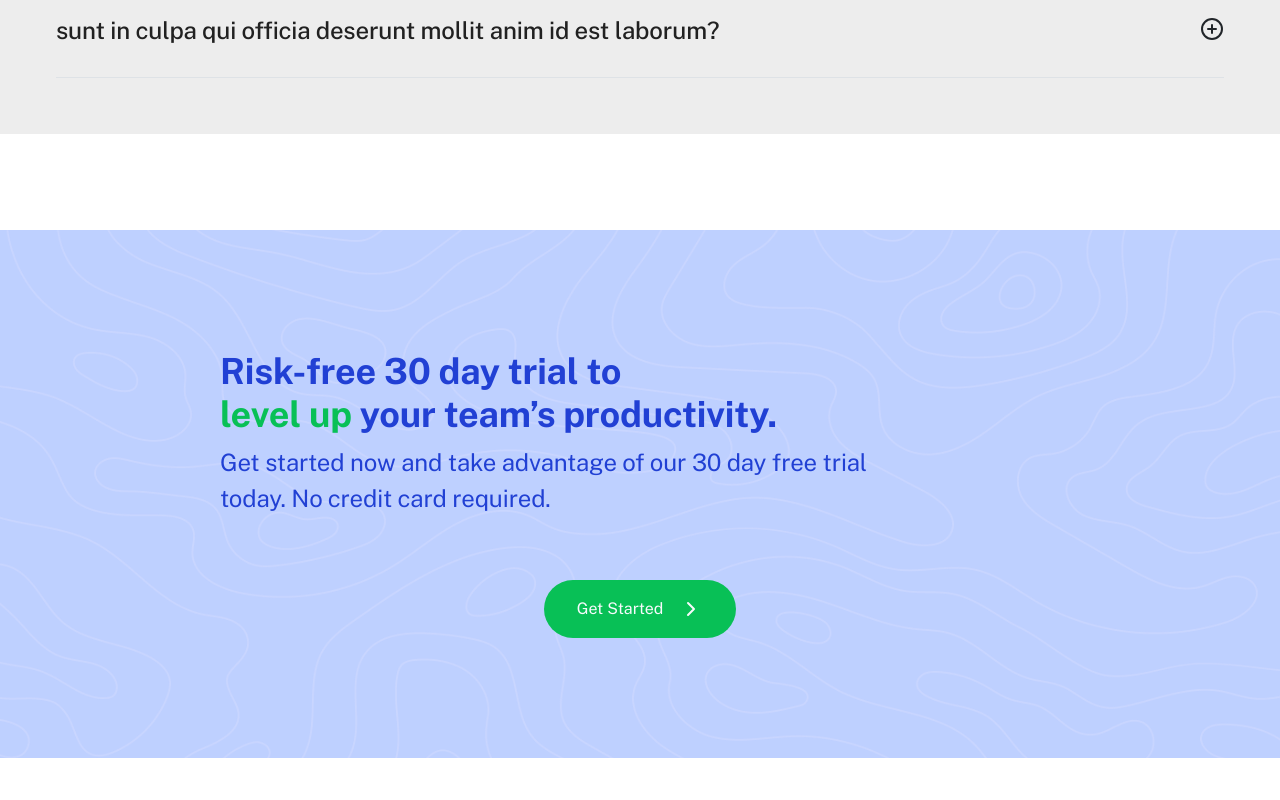
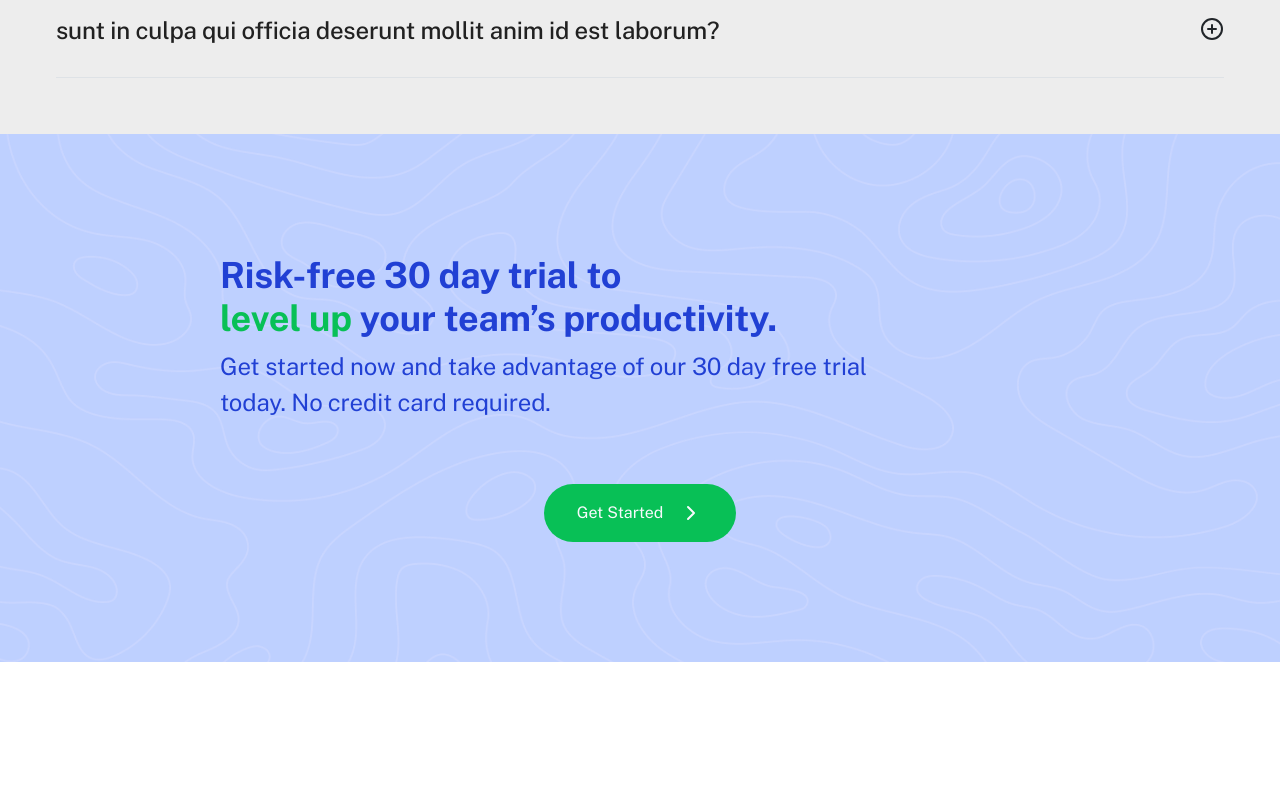
Before and after one commit to MrAghaei/7host-interveiw-task, a Next.js app: page / in a window 1280 px wide. Shown: the part 5440-6240 px from the top of the page. Built offline with nearby package versions, Linux system fonts and the light colour scheme.

Commit message:
[#23-FIX] fix FAQ and cta space (#25)

```diff
--- a/src/(Components)/CallToAction/CallToAction.tsx
+++ b/src/(Components)/CallToAction/CallToAction.tsx
@@ -5,7 +5,7 @@ import { ChevronRight } from "lucide-react";
 
 function CallToAction() {
   return (
-    <div className="mt-custom-24 ">
+    <div className="mt-xxl-custom-24">
       <div
         className={`container-xxl overflow-hidden position-relative
          d-flex flex-column flex-xxl-row bg-custom-slider-inactive-button
```
